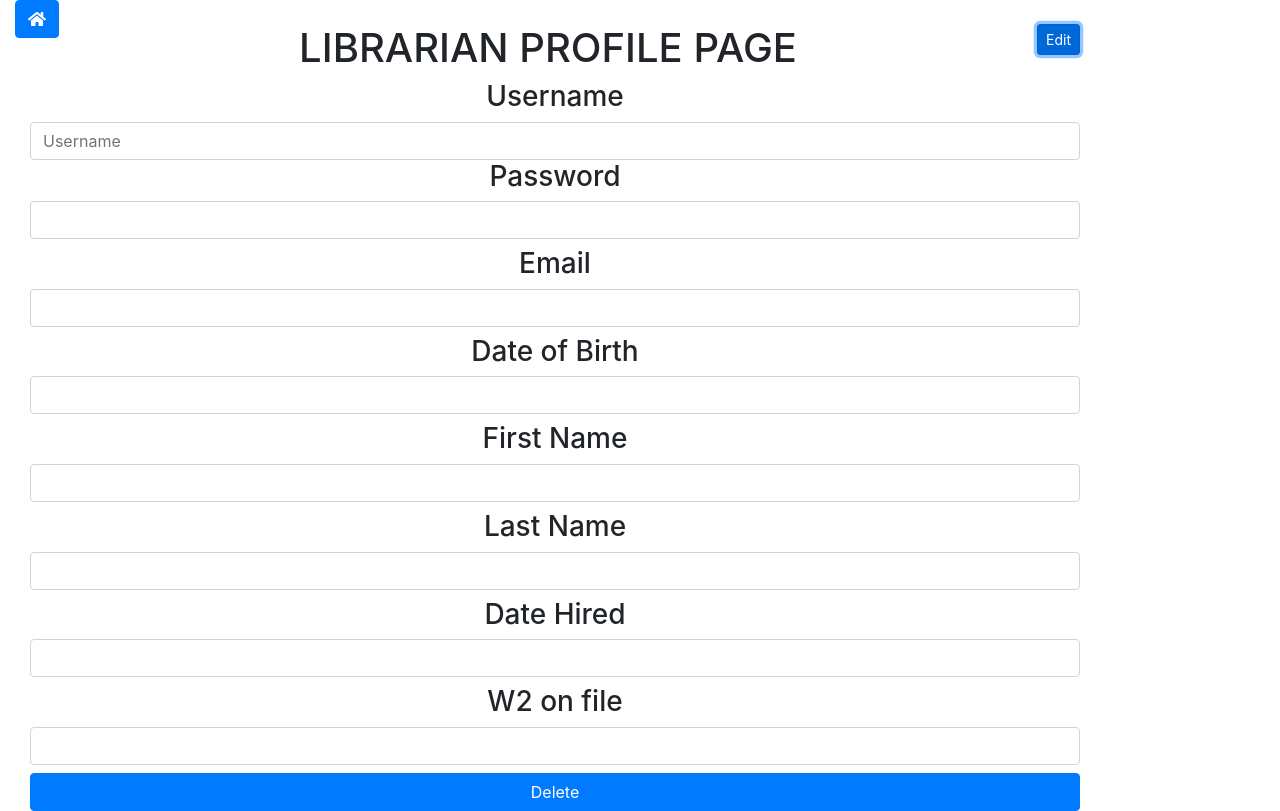
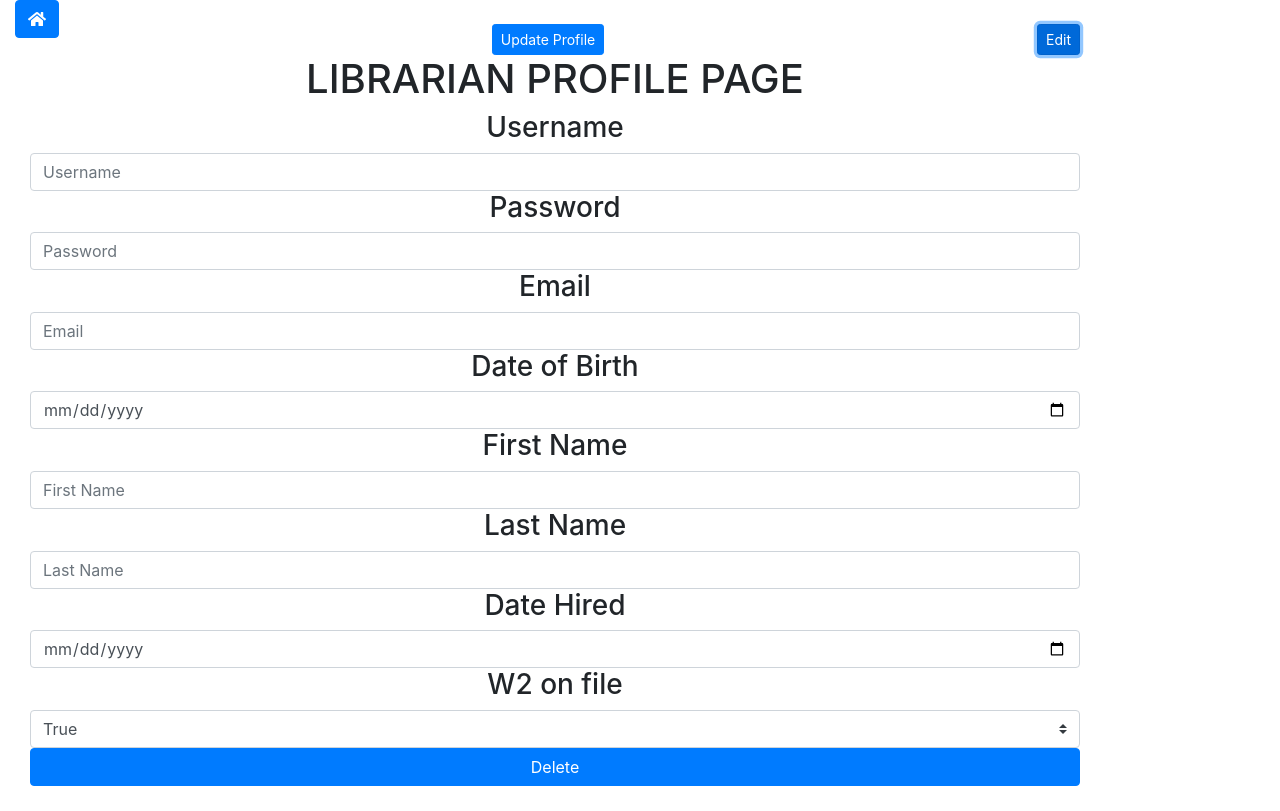
Before and after one commit to Aseedholm/cs5200-library-final-project-front-end-sp20, a React (Create React App) app: page /user-management/admin/librarian-profile in a window 1280 px wide. Both pictures are taken after a click on the button "Edit". Built offline with nearby package versions, Linux system fonts and the light colour scheme; no server answers.

Commit message:
Update working for Librarians.

```diff
--- a/src/components/profile/LibrarianProfilePage.js
+++ b/src/components/profile/LibrarianProfilePage.js
@@ -18,6 +18,16 @@ export default class LibrarianProfilePage extends React.Component {
 
         },
         editing: false
+    }
+
+    updateLibrarian = () => {
+        fetch(`http://localhost:8080/api/librarians/${this.props.match.params.librarianId}`, {
+            method: "PUT",
+            body: JSON.stringify(this.state.librarian),
+            headers: {
+                'content-type': "application/json"
+            }
+        })
     }
 
     changeEditing = () => {
@@ -79,6 +89,12 @@ export default class LibrarianProfilePage extends React.Component {
                              }>
                          Edit
                      </button>
+                    <button className="btn btn-primary btn-sm"
+                    onClick={() => {
+                        this.updateLibrarian(this.state.librarian)
+                    }}>
+                        Update Profile
+                    </button>
 
                     <h1>LIBRARIAN PROFILE PAGE</h1>
                     {this.state.editing === false &&
@@ -138,37 +154,126 @@ export default class LibrarianProfilePage extends React.Component {
                          value={this.state.librarian.username}/>
 
                          <h3>Password</h3>
-                         <h4 className="form-control">
-                             {this.state.librarian.password}
-                         </h4>
+                         <input className="form-control" placeholder="Password" type="password" onChange={(e) => {
+                             const newPassword = e.target.value;
+                             this.setState({
+                                               librarian: {
+                                                   ...this.state.librarian, password: newPassword
+                                               }
+                                           }
+                             )
+
+                         }
+                         }
+                                value={this.state.librarian.password}/>
+
+
+
                          <h3>Email</h3>
-                         <h4 className="form-control">
-                             {this.state.librarian.email}
-                         </h4>
+                         <input className="form-control" placeholder="Email" onChange={(e) => {
+                             const newEmail = e.target.value;
+                             this.setState({
+                                               librarian: {
+                                                   ...this.state.librarian, email: newEmail
+                                               }
+                                           }
+                             )
+
+                         }
+                         }
+                                value={this.state.librarian.email}/>
+
+
+
                          <h3>Date of Birth</h3>
-                         <h4 className="form-control">
-                             {this.state.librarian.dob}
-                         </h4>
+                         <input className="form-control" type="date" onChange={(e) => {
+                             const newDOB = e.target.value;
+                             this.setState({
+                                               librarian: {
+                                                   ...this.state.librarian, dob: newDOB
+                                               }
+                                           }
+                             )
+
+                         }
+                         }
+                                value={this.state.librarian.dob}/>
+
+
+
+
                          <h3>First Name</h3>
-                         <h4 className="form-control">
-                             {this.state.librarian.firstName}
-                         </h4>
+                         <input className="form-control" placeholder="First Name" onChange={(e) => {
+                             const firstName = e.target.value;
+                             this.setState({
+                                               librarian: {
+                                                   ...this.state.librarian, firstName: firstName
+                                               }
+                                           }
+                             )
+
+                         }
+                         }
+                                value={this.state.librarian.firstName}/>
+                         {/*<h4 className="form-control">*/}
+                         {/*    {this.state.librarian.firstName}*/}
+                         {/*</h4>*/}
+
+
                          <h3>Last Name</h3>
-                         <h4 className="form-control">
-                             {this.state.librarian.lastName}
-                         </h4>
+                         <input className="form-control" placeholder="Last Name" onChange={(e) => {
+                             const lastName = e.target.value;
+                             this.setState({
+                                               librarian: {
+                                                   ...this.state.librarian, lastName: lastName
+                                               }
+                                           }
+                             )
+
+                         }
+                         }
+                                value={this.state.librarian.lastName}/>
+                         {/*<h4 className="form-control">*/}
+                         {/*    {this.state.librarian.lastName}*/}
+                         {/*</h4>*/}
+
+
+
+
                          <h3>Date Hired</h3>
-                         <h4 className="form-control">
-                             {this.state.librarian.dateHired}
-                         </h4>
+                         <input className="form-control" type="date" onChange={(e) => {
+                             const newDateOfHire = e.target.value;
+                             this.setState({
+                                               librarian: {
+                                                   ...this.state.librarian, dateHired: newDateOfHire
+                                               }
+                                           }
+                             )
+
+                         }
+                         }
+                                value={this.state.librarian.dateHired}/>
+
+
+
                          <h3>W2 on file</h3>
-                         <h4 className="form-control">
-                             {this.state.librarian.hasW2OnFile &&
-                              this.state.librarian.hasW2OnFile.toString()
+                         <select id="w2OnFile" className="custom-select" onChange={(event => {
+                             const newW2 = event.target.value;
+                             this.setState({
+                                               librarian: {
+                                                   ...this.state.librarian, hasW2OnFile: newW2
+                                               }
+                                           })
+                         })}
+                         value={this.state.librarian.hasW2OnFile}>
+                             <option value={true}>
+                                 True
+                             </option>
+                             <option value={false}>
+                                 False
+                             </option>
 
-                             }
-
-                         </h4>
+                         </select>
                      </div>
                     }
 
```
